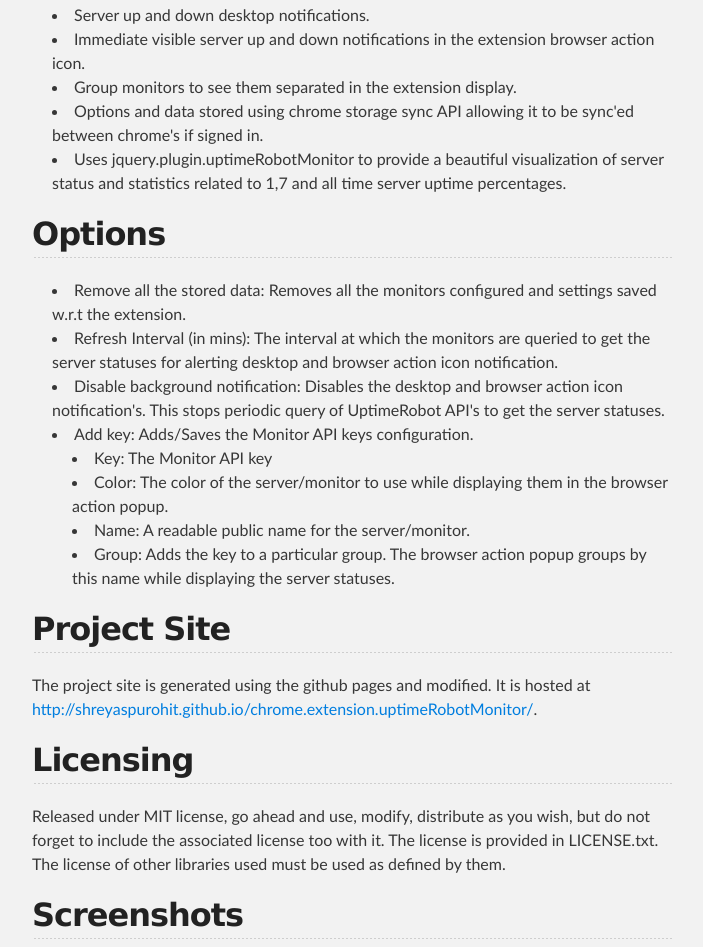
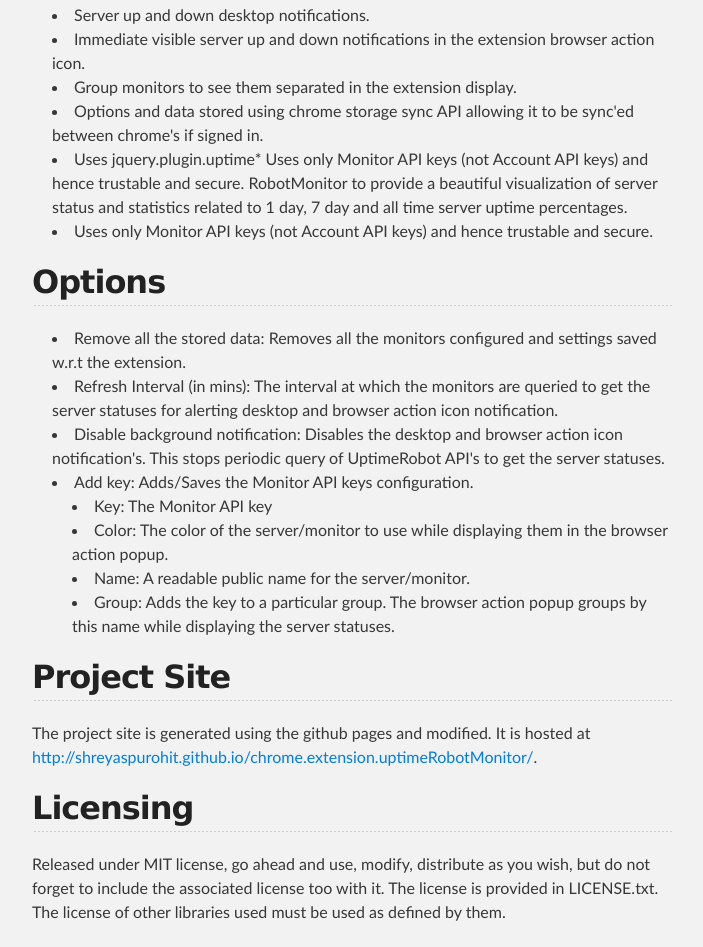
Before and after one commit to shreyaspurohit/chrome.extension.uptimeRobotMonitor, a plain HTML site: page index.html in a window 1280 px wide. Shown: the part 1275-2222 px from the top of the page, without its empty margins (288-991 px from the left). Drawn offline with Linux system fonts and the light colour scheme.

```diff
--- a/index.html
+++ b/index.html
@@ -56,7 +56,8 @@
 <li>Immediate visible server up and down notifications in the extension browser action icon.</li>
 <li>Group monitors to see them separated in the extension display.</li>
 <li>Options and data stored using chrome storage sync API allowing it to be sync'ed between chrome's if signed in.</li>
-<li>Uses jquery.plugin.uptimeRobotMonitor to provide a beautiful visualization of server status and statistics related to 1,7 and all time server uptime percentages.</li>
+<li>Uses jquery.plugin.uptime* Uses only Monitor API keys (not Account API keys) and hence trustable and secure. RobotMonitor to provide a beautiful visualization of server status and statistics related to 1 day, 7 day and all time server uptime percentages.</li>
+<li>Uses only Monitor API keys (not Account API keys) and hence trustable and secure.</li>
 </ul><h2>
 <a name="options" class="anchor" href="#options"><span class="octicon octicon-link"></span></a>Options</h2>
 
```
Also changed, not shown: params.json (+1 -1 lines).
